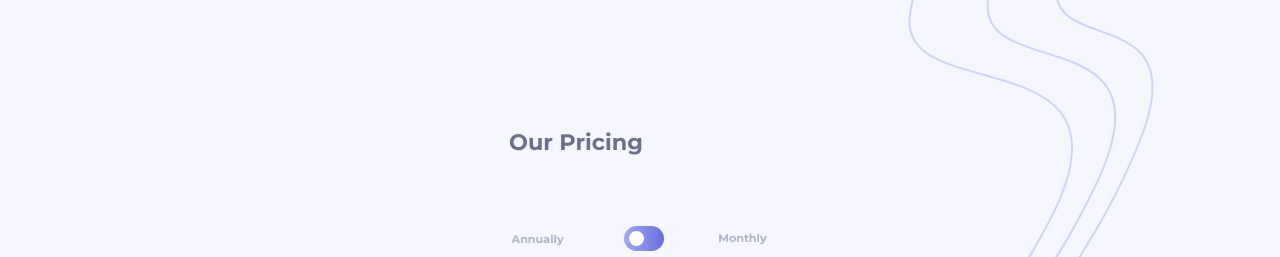
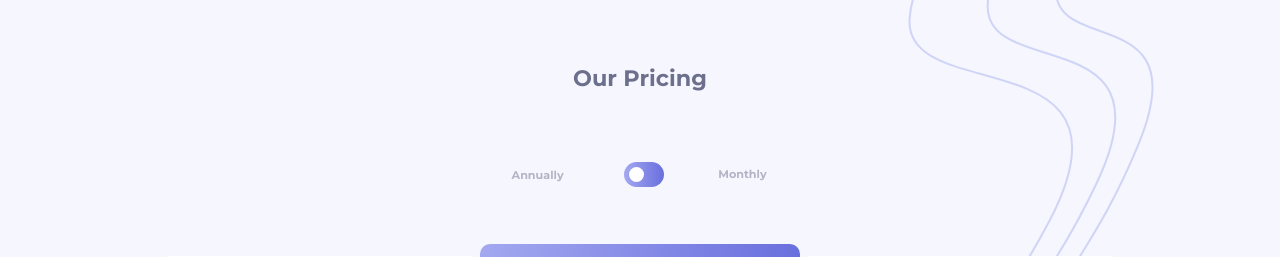
Before and after one commit to mohzys23/pricing-component-with-toggle-master, a plain HTML site: page pricing-component-with-toggle-master/index.html in a window 1280 px wide. Shown: the top 257 px of the page. Drawn offline with Linux system fonts and the light colour scheme.

Commit message:
Update style.css

```diff
--- a/pricing-component-with-toggle-master/style.css
+++ b/pricing-component-with-toggle-master/style.css
@@ -347,8 +347,8 @@
 
  .wrapper h1 {
    width: 80%;
-   margin-left: 5%;
-   margin-top: 10%;
+   margin-left: 10%;
+   margin-top: 5%;
    font-size: 1.4rem;
    font-weight: 700;
  }
```
